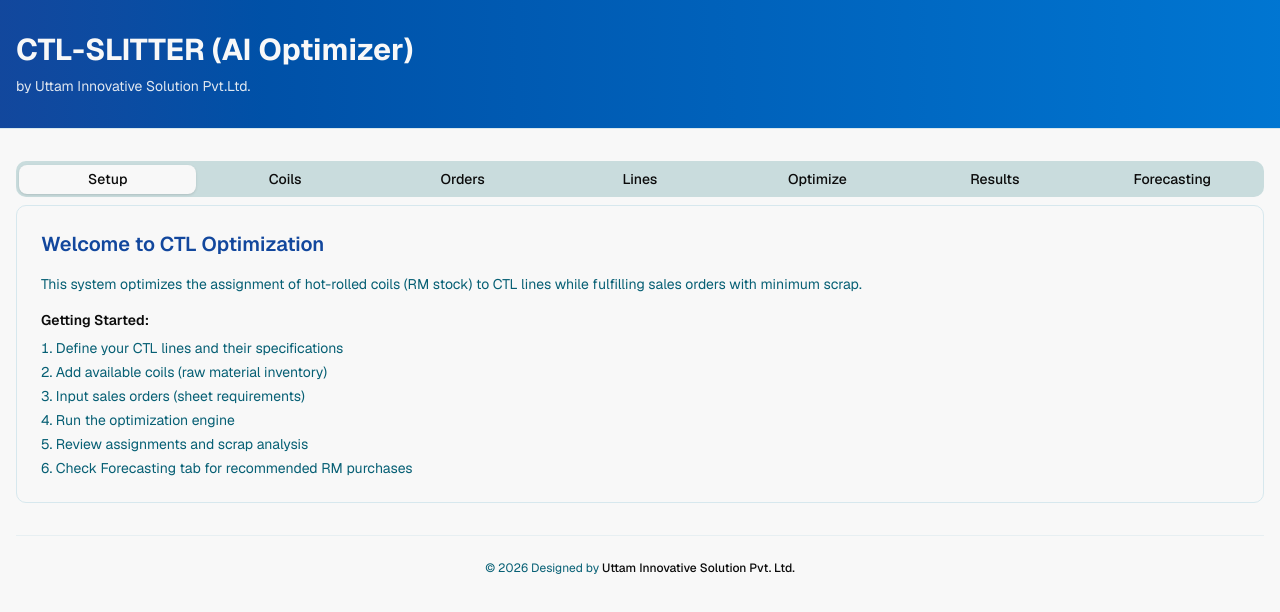
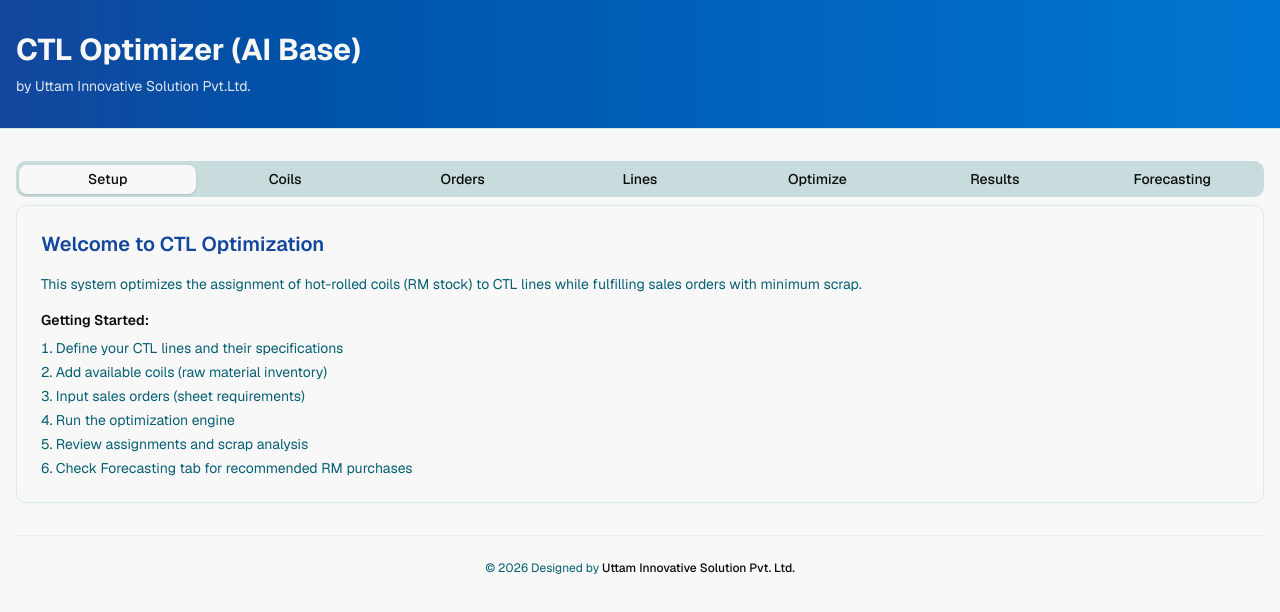
Before and after one commit to thesundram/CTL-Optimizer, a Next.js app: page / in a window 1280 px wide. Shown: the top 612 px of the page. Built offline with nearby package versions, Linux system fonts and the light colour scheme.

Commit message:
Update header title from 'CTL-SLITTER' to 'CTL Optimizer'

```diff
--- a/app/page.tsx
+++ b/app/page.tsx
@@ -15,7 +15,7 @@
       <main className="min-h-screen bg-background">
         <header className="border-b border-border bg-gradient-to-r from-primary to-accent">
           <div className="mx-auto max-w-7xl px-4 py-8">
-            <h1 className="text-3xl font-bold text-primary-foreground">CTL-SLITTER (AI Optimizer)</h1>
+            <h1 className="text-3xl font-bold text-primary-foreground">CTL Optimizer (AI Base)</h1>
             <p className="mt-2 text-sm text-primary-foreground/90">by Uttam Innovative Solution Pvt.Ltd.</p>
           </div>
         </header>
```
